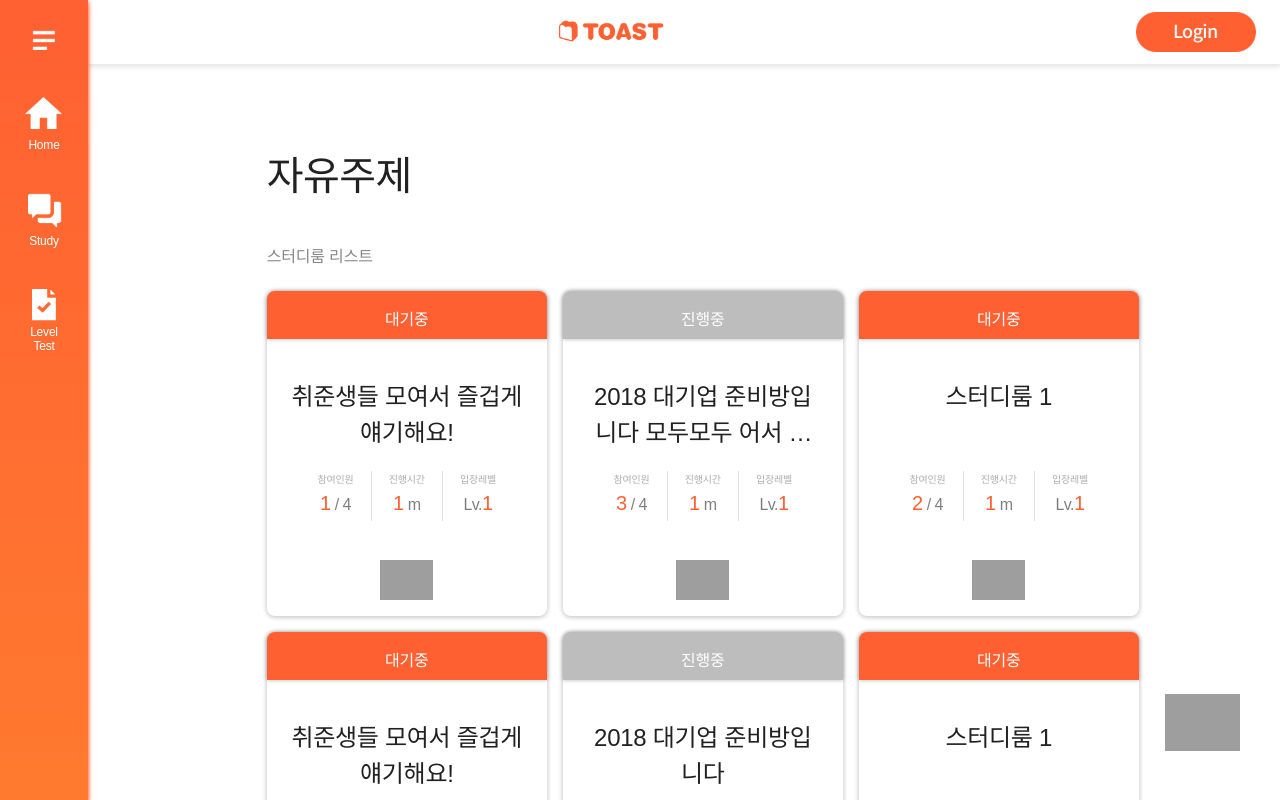
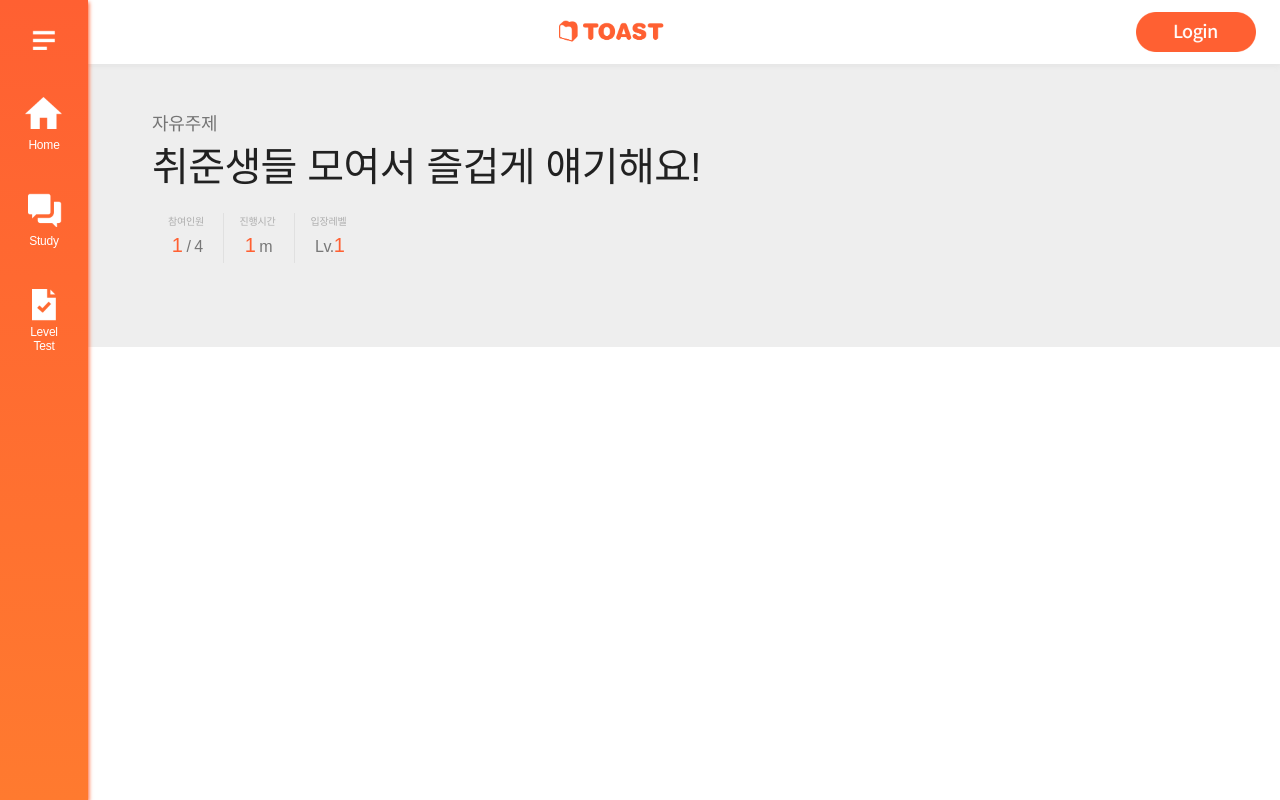
Before and after one commit to teamtoast/toast-pc, a React app: page /study/1/1 in a window 1280 px wide. Built offline with nearby package versions, Linux system fonts and the light colour scheme; grey boxes are pictures that could not be loaded.

Commit message:
[WIP] added StudyRoom

```diff
--- /dev/null
+++ b/src/components/StudyRoom/StudyRoom.js
@@ -0,0 +1,101 @@
+import React from 'react';
+import "./StudyRoom.scss"
+
+const StudyRoom = ({match}) => {
+
+    //API: [GET] 스터디룸 정보
+    // {match.params.studyroomID}
+
+    const studyRoomInfo = {
+        studyroomID: 1,
+        studyroomTitle: "취준생들 모여서 즐겁게 얘기해요!",
+        studyroomDate: "",
+        studyroomMinLevel: 1,
+        studyroomTime: 1,
+        studyroomMaxUser: 1,
+        state: "pending"
+    }
+
+    //API: [GET] 스터디룸 유저 정보
+    const studyRoomUserList = [{
+        userID: "asdf@naver.com",
+        userNickname: "user1",
+        userProfilePath: " ",
+        userLevel: 15
+    },{
+        userID: "asdf@naver.com",
+        userNickname: "user2",
+        userProfilePath: " ",
+        userLevel: 12
+    },{
+        userID: "tyty12@naver.com",
+        userNickname: "user3",
+        userProfilePath: " ",
+        userLevel: 9
+    },{
+        userID: "wded@naver.com",
+        userNickname: "user1",
+        userProfilePath: " ",
+        userLevel: 7
+    }]
+
+
+    return (
+
+        <div className="Container StudyRoom">
+            <div className="main-box">
+                <div className="category">
+                    {(() => {
+                        switch (match.params.category) {
+                            case "travel":
+                                return "여행";
+                            default:
+                                return "자유주제";
+                        }
+                    })()}
+                </div>
+                <div className="title">
+                    {studyRoomInfo.studyroomTitle}
+                </div>
+
+                <div className="detail">
+                    <table>
+                        <thead>
+                        <tr>
+                            <th>참여인원</th>
+                            <th className="MinLevel">진행시간</th>
+                            <th>입장레벨</th>
+                        </tr>
+                        </thead>
+                        <tbody>
+                        <tr>
+                            <td className="MaxUser">
+                                <strong>{studyRoomInfo.studyroomMaxUser}</strong> / 4
+                            </td>
+                            <td className="MinLevel">
+                                <strong>{studyRoomInfo.studyroomTime}</strong> m
+                            </td>
+                            <td className="Time">
+                                Lv.<strong>{studyRoomInfo.studyroomMinLevel}</strong>
+                            </td>
+                        </tr>
+                        </tbody>
+                    </table>
+                </div>
+
+                <div className="user">
+
+                </div>
+            </div>
+
+            <div className="side-box">
+            </div>
+
+
+
+        </div>
+    );
+
+}
+
+export default StudyRoom;
--- /dev/null
+++ b/src/components/StudyRoom/StudyRoom.scss
@@ -0,0 +1,70 @@
+.StudyRoom {
+  background-color: #eeeeee;
+  padding: 45px 64px;
+
+  .main-box {
+    .category {
+      font-size: 18px;
+      font-weight: 500;
+      font-style: normal;
+      font-stretch: normal;
+      line-height: normal;
+      letter-spacing: -0.2px;
+      color: #757575;
+    }
+    .title {
+      font-size: 40px;
+      font-weight: 300;
+      font-style: normal;
+      font-stretch: normal;
+      line-height: normal;
+      letter-spacing: -0.6px;
+      color: #212121;
+    }
+    .detail {
+      table {
+        display: inline-block;
+        margin: 20px 0px 32px;
+        tr {
+          th {
+            width: 71px;
+            text-align: inherit;
+            font-size: 10px;
+            font-weight: 500;
+            font-style: normal;
+            font-stretch: normal;
+            line-height: normal;
+            letter-spacing: -0.2px;
+            color: #aeaeae;
+            padding: 0px 16px 2px;
+          }
+          td {
+            font-size: 16px;
+            font-weight: normal;
+            font-style: normal;
+            font-stretch: normal;
+            line-height: 1.81;
+            letter-spacing: -0.5px;
+            text-align: center;
+            color: rgba(0, 0, 0, 0.5);
+
+            > strong {
+              font-size: 20px;
+              font-weight: 500;
+              line-height: 1.45;
+              color: #ff6032;
+            }
+          }
+        }
+        .MinLevel {
+          border-left: solid 1px #e0e0e0;
+          border-right: solid 1px #e0e0e0;
+        }
+      }
+    }
+  }
+
+  .side-box {
+
+  }
+}
--- a/src/shared/App.js
+++ b/src/shared/App.js
@@ -11,6 +11,7 @@ import StudyRoomList from "../components/StudyRoomList/studyRoomList";
 import LevelTest from "../components/levelTest";
 import LoginForm from "../components/loginForm/loginForm";
 import RegisterForm from "../components/registerForm/registerForm";
+import StudyRoom from "../components/StudyRoom/StudyRoom";
 
 
 class App extends Component { //Component 만드는 법 1. class 형태 , 2. 함수를 통
@@ -33,8 +34,8 @@ class App extends Component { //Component 만드는 법 1. class 형태 , 2. 함
                         <Route exact path="/" component={Home} />
                         <Route path="/home" component={Home} />
                         <Route exact path="/study" component={StudyCategory} />
-                        <Route path="/study/:category" component={StudyRoomList} />
-                        {/*<Route path="/study/:category/:studyroomID" component={StudyRoom} />*/}
+                        <Route exact path="/study/:category" component={StudyRoomList} />
+                        <Route exact path="/study/:category/:studyroomID" component={StudyRoom} />
                         <Route path="/level-test" component={LevelTest} />
                         <Route path="/login" component={LoginForm} />
                         <Route path="/register" component={RegisterForm} />
--- a/src/shared/App.scss
+++ b/src/shared/App.scss
@@ -1,12 +1,15 @@
 .content {
   background-color: white;
+  overflow-y: scroll;
+  overflow-x: hidden;
   width: calc(100% - 88px);
   height: calc(100% - 64px);
   position: absolute;
   top: 64px;
   left: 88px;
   z-index: -1;
-  overflow: scroll;
+
+
 }
 
 .header {
```
